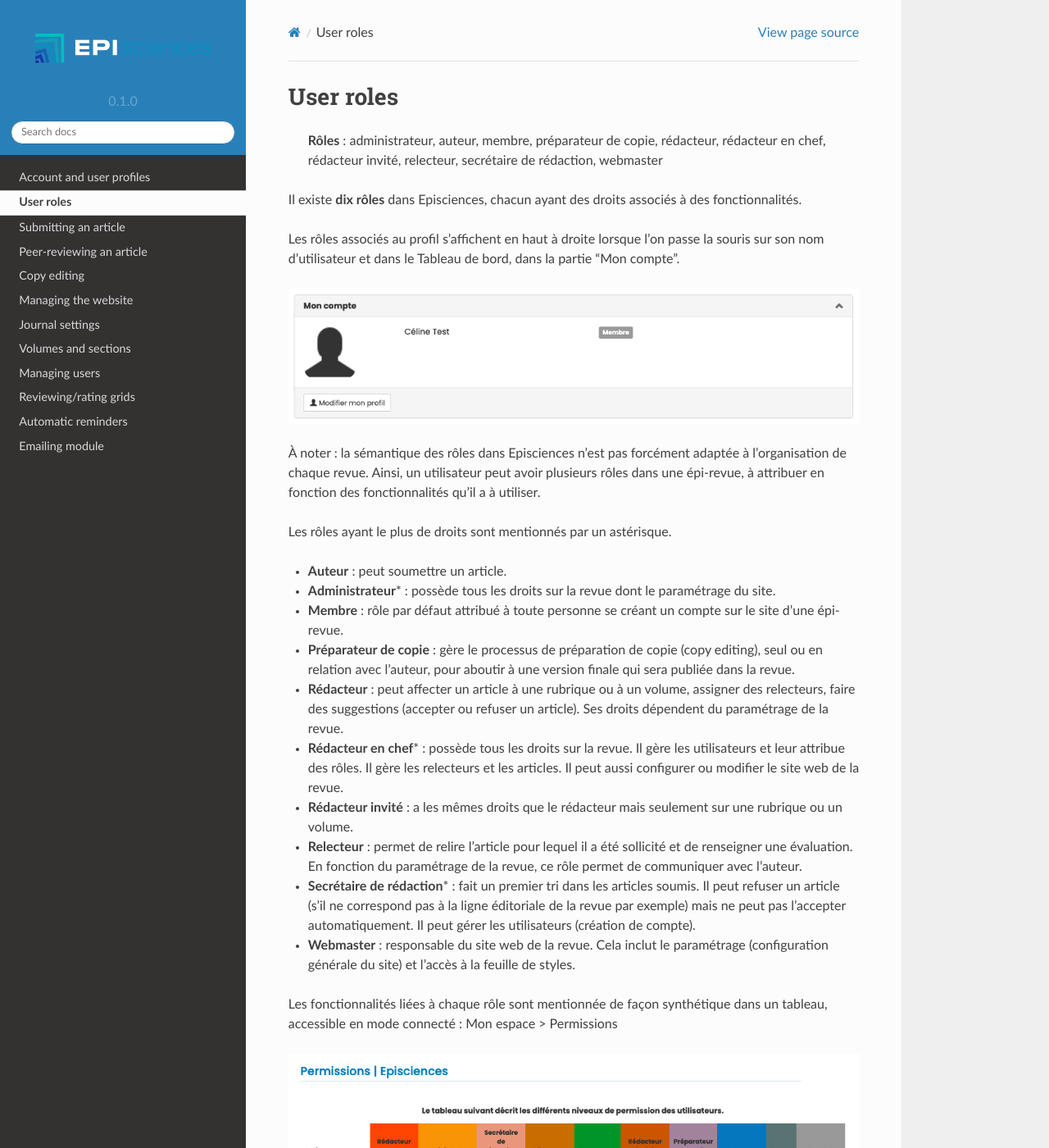
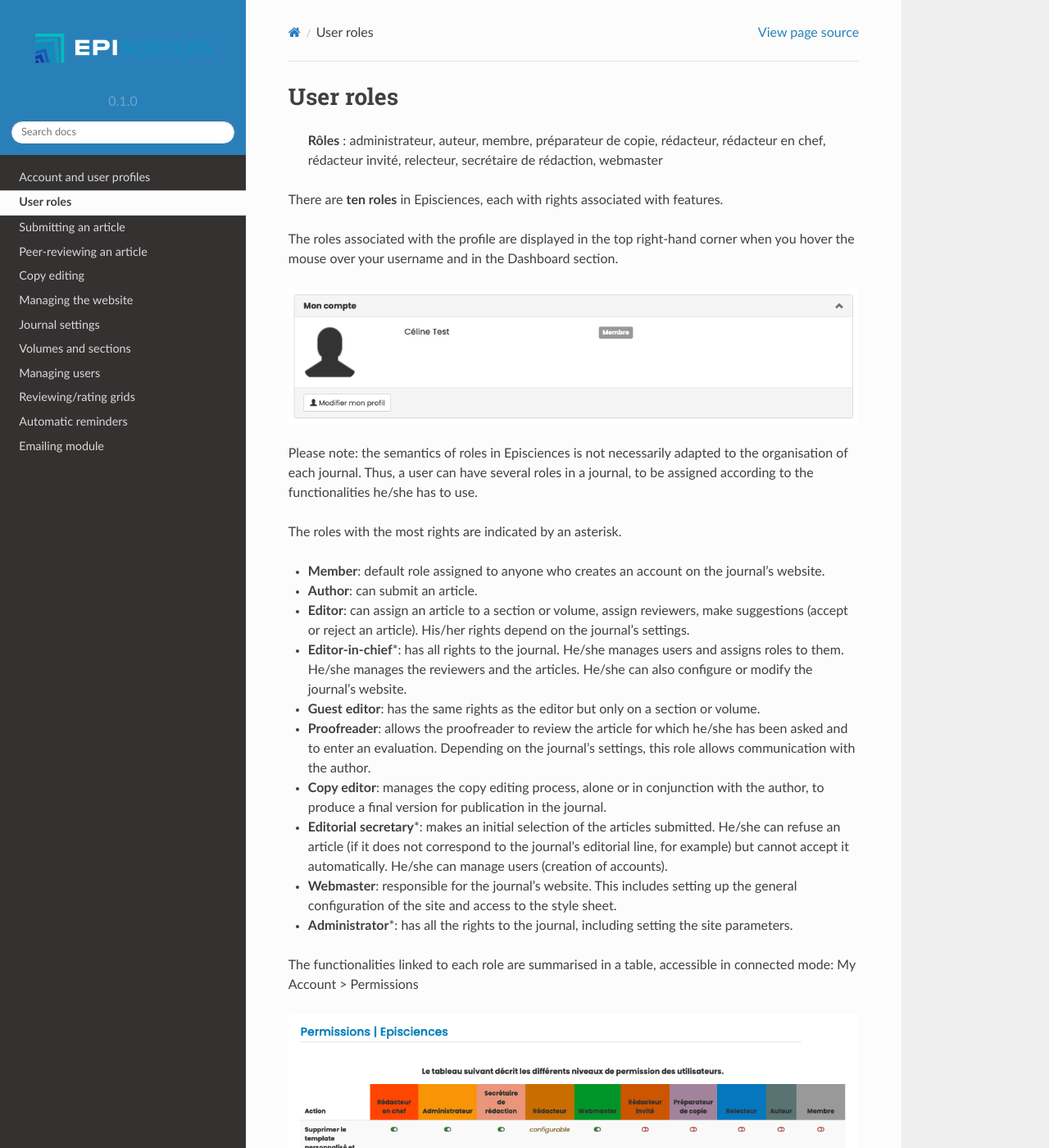
Before and after one commit to CCSDForge/episciences-documentation, a Sphinx documentation site: the page built from docs/source/roles.md, in a window 1280 px wide and 1400 px high. Shown: the whole window at 82% size. Built offline with Sphinx 7.4.7 and the Read the Docs theme 2.0.0, drawn with Linux system fonts in a browser that asks for light colours; pages that are not in the unit, such as notebooks, are missing from menus.

Commit message:
add roles.md

```diff
--- a/docs/source/roles.md
+++ b/docs/source/roles.md
@@ -2,28 +2,33 @@
 
 > **Rôles** : administrateur, auteur, membre, préparateur de copie, rédacteur, rédacteur en chef, rédacteur invité, relecteur, secrétaire de rédaction, webmaster
 
-Il existe **dix rôles** dans Episciences, chacun ayant des droits associés à des fonctionnalités.
+There are **ten roles** in Episciences, each with rights associated with features.
 
-Les rôles associés au profil s’affichent en haut à droite lorsque l’on passe la souris sur son nom d’utilisateur et dans le Tableau de bord, dans la partie “Mon compte”.
+The roles associated with the profile are displayed in the top right-hand corner when you hover the mouse over your username and in the Dashboard section.
 
-![Alt text](img/roles-1.png "Mes rôles")
+![Alt text](img/roles-1.png "My account")
 
-À noter : la sémantique des rôles dans Episciences n’est pas forcément adaptée à l’organisation de chaque revue. Ainsi, un utilisateur peut avoir plusieurs rôles dans une épi-revue, à attribuer en fonction des fonctionnalités qu’il a à utiliser.
+Please note: the semantics of roles in Episciences is not necessarily adapted to the organisation of each journal. Thus, a user can have several roles in a journal, to be assigned according to the functionalities he/she has to use.
 
-Les rôles ayant le plus de droits sont mentionnés par un astérisque.
+The roles with the most rights are indicated by an asterisk.
 
-+ **Auteur** : peut soumettre un article.
-+ **Administrateur*** : possède tous les droits sur la revue dont le paramétrage du site.
-+ **Membre** : rôle par défaut attribué à toute personne se créant un compte sur le site d’une épi-revue.
-+ **Préparateur de copie** : gère le processus de préparation de copie (copy editing), seul ou en relation avec l’auteur, pour aboutir à une version finale qui sera publiée dans la revue.
-+ **Rédacteur** : peut affecter un article à une rubrique ou à un volume, assigner des relecteurs, faire des suggestions (accepter ou refuser un article). Ses droits dépendent du paramétrage de la revue.
-+ **Rédacteur en chef*** : possède tous les droits sur la revue. Il gère les utilisateurs et leur attribue des rôles. Il gère les relecteurs et les articles. Il peut aussi configurer ou modifier le site web de la revue.
-+ **Rédacteur invité** : a les mêmes droits que le rédacteur mais seulement sur une rubrique ou un volume.
-+ **Relecteur** : permet de relire l’article pour lequel il a été sollicité et de renseigner une évaluation. En fonction du paramétrage de la revue, ce rôle permet de communiquer avec l’auteur.
-+ **Secrétaire de rédaction*** : fait un premier tri dans les articles soumis. Il peut refuser un article (s’il ne correspond pas à la ligne éditoriale de la revue par exemple) mais ne peut pas l’accepter automatiquement. Il peut gérer les utilisateurs (création de compte).
-+ **Webmaster** : responsable du site web de la revue. Cela inclut le paramétrage (configuration générale du site) et l’accès à la feuille de styles.
++ **Member**: default role assigned to anyone who creates an account on the journal’s website.
++ **Author**: can submit an article.
++ **Editor**: can assign an article to a section or volume, assign reviewers, make suggestions (accept or reject an
+  article). His/her rights depend on the journal’s settings.
++ **Editor-in-chief***: has all rights to the journal. He/she manages users and assigns roles to them. He/she manages
+  the reviewers and the articles. He/she can also configure or modify the journal’s website.
++ **Guest editor**: has the same rights as the editor but only on a section or volume.
++ **Proofreader**: allows the proofreader to review the article for which he/she has been asked and to enter an
+  evaluation. Depending on the journal’s settings, this role allows communication with the author.
++ **Copy editor**: manages the copy editing process, alone or in conjunction with the author, to produce a final
+  version for publication in the journal.
++ **Editorial secretary***: makes an initial selection of the articles submitted. He/she can refuse an article (if it
+  does not correspond to the journal’s editorial line, for example) but cannot accept it automatically. He/she can manage users (creation of accounts).
++ **Webmaster**: responsible for the journal’s website. This includes setting up the general configuration of the site
+  and access to the style sheet.
++ **Administrator***: has all the rights to the journal, including setting the site parameters.
 
-
-Les fonctionnalités liées à chaque rôle sont mentionnée de façon synthétique dans un tableau, accessible en mode connecté : Mon espace > Permissions
+The functionalities linked to each role are summarised in a table, accessible in connected mode: My Account > Permissions
 
 ![Alt text](img/roles-2.png "Permissions")
```
